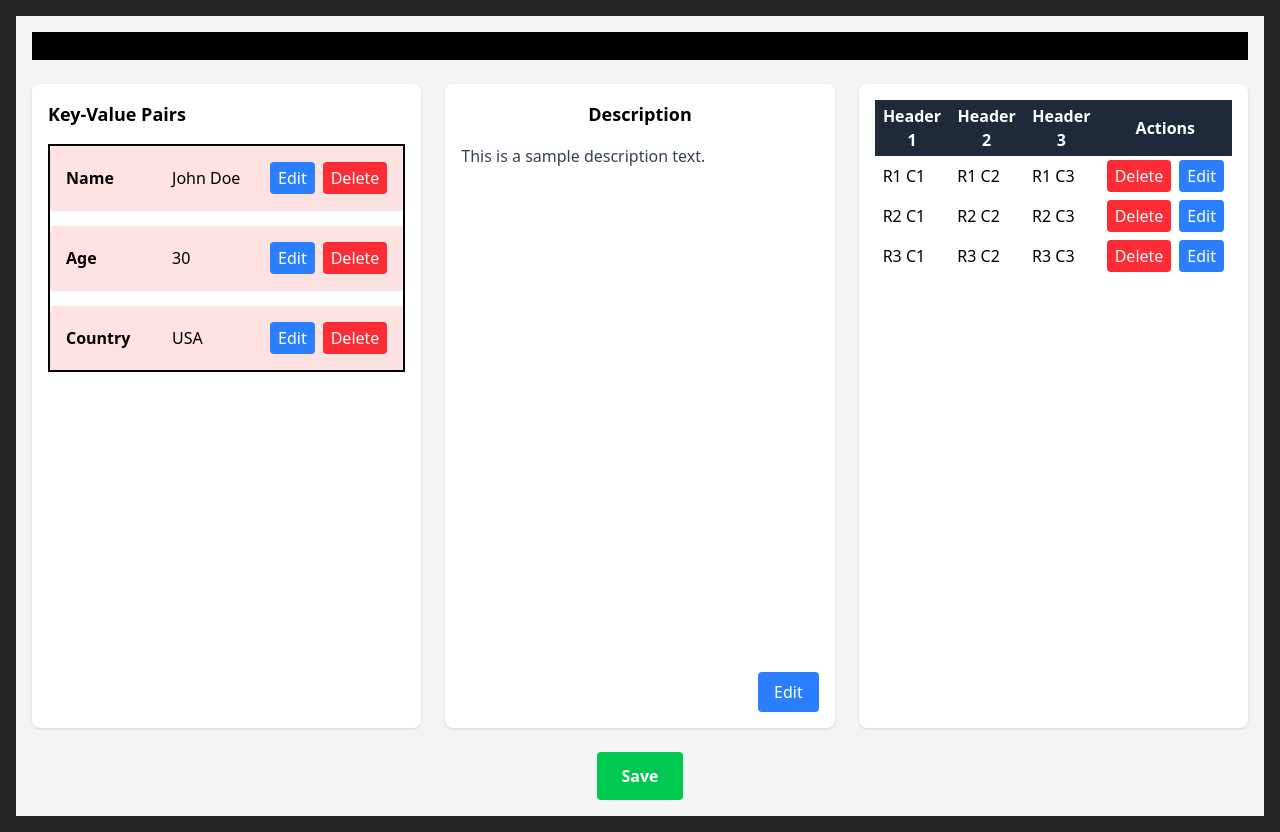
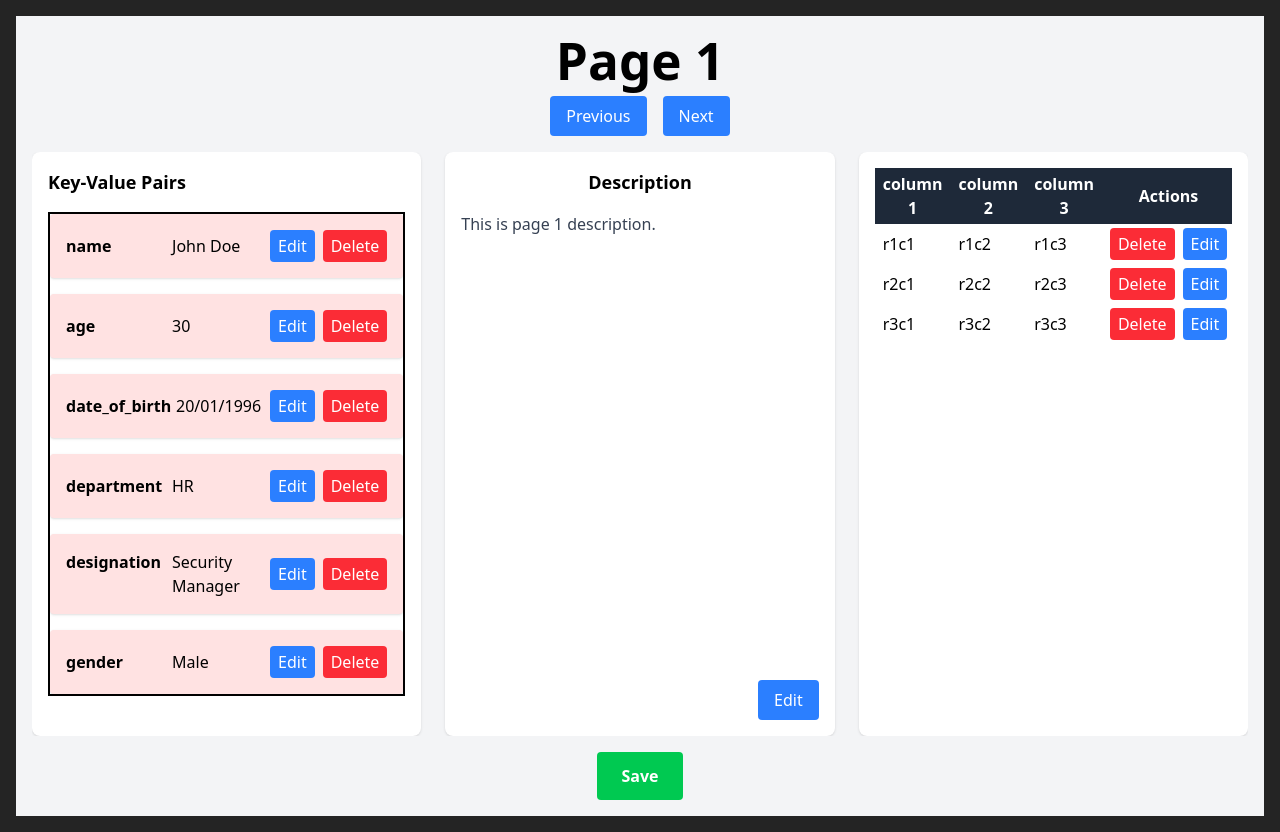
Before and after one commit to Pawan-20/React-refresher, a React (Vite) app: page /data-verification in a window 1280 px wide. Built offline with nearby package versions, Linux system fonts and the light colour scheme; data requests are answered from the project's data file.

Commit message:
[feat]: added the data through the api calls

```diff
--- a/db.json
+++ b/db.json
@@ -5,10 +5,16 @@
       "date": "2024-01-01",
       "keyValueData": {
         "name": "John Doe",
-        "age": "30"
+        "age": "30",
+        "date_of_birth": "20/01/1996",
+        "department": "HR",
+        "designation": "Security Manager",
+        "gender": "Male"
       },
       "tableData": [
-        { "column1": "r1c1", "column2": "r1c2", "column3": "r1c3" }
+        { "column1": "r1c1", "column2": "r1c2", "column3": "r1c3" },
+        { "column1": "r2c1", "column2": "r2c2", "column3": "r2c3" },
+        { "column1": "r3c1", "column2": "r3c2", "column3": "r3c3" }
       ],
       "description": "This is page 1 description."
     },
--- a/src/DataVerificationPage.tsx
+++ b/src/DataVerificationPage.tsx
@@ -4,29 +4,14 @@ import { DescriptionCard } from "./components/DescriptionCard";
 import TableComponent from "./components/TableComponent";
 import axios from "axios";
 
+import { PageDataType } from "./types/page";
 // src/types/page.ts
-export interface KeyValueDataType {
-  [key: string]: string;
-}
-
-export interface TableRow {
-  column1: string;
-  column2: string;
-  column3: string;
-}
-
-export interface PageDataType {
-  pageNumber: number;
-  date: string;
-  keyValueData: KeyValueDataType;
-  tableData: TableRow[];
-  description: string;
-}
 
 export const DataVerificationPage = () => {
   const [pageNumber, setPageNumber] = useState(1);
   const [loading, setLoading] = useState(true);
   const [pagesData, setPagesData] = useState<Record<number, PageDataType>>({});
+
   const handleNext = () => {
     setPageNumber((prev) => prev + 1);
   };
@@ -58,17 +43,17 @@ export const DataVerificationPage = () => {
 
     fetchPages();
   }, []);
+  const currentPageData = pagesData[pageNumber];
+  if (loading) return <p className="text-center mt-10">Loading...</p>;
+  if (!currentPageData)
+    return <p className="text-center mt-10">No data for this page.</p>;
 
   return (
-    <div className="h-screen flex flex-col p-4 bg-gray-100">
-      {/* Top Section */}
-      <div className="text-center mb-6 border-2 bg-black">
-        {!loading ? (
-          <div>Loading</div>
-        ) : (
-          <>
+    <div className="h-screen flex flex-col p-4 bg-gray-100 ">
+      {/* Header */}
+      <div className="text-center mb-4">
         <h1 className="text-2xl font-bold">Page {pageNumber}</h1>
-            <div className="mt-4 flex justify-center gap-4">
+        <div className="mt-2 flex justify-center gap-4">
           <button
             onClick={handlePrev}
             className="px-4 py-2 bg-blue-500 text-white rounded hover:bg-blue-600"
@@ -82,30 +67,28 @@ export const DataVerificationPage = () => {
             Next
           </button>
         </div>
-          </>
-        )}
       </div>
 
-      {/* Middle Section */}
-      <div className="flex flex-1 gap-6">
-        {/* Left Column */}
-        <div className="flex-1 bg-white rounded-lg shadow p-4 overflow-auto">
-          <KeyValueComponent />
+      {/* Middle Section - Takes remaining height */}
+      <div className="flex flex-1 gap-6 overflow-hidden">
+        {/* Each Column is scrollable inside */}
+        <div className="flex-1 bg-white rounded-lg shadow p-4 overflow-y-auto">
+          <KeyValueComponent keyValueData={currentPageData.keyValueData} />
         </div>
 
-        {/* Middle Column */}
-        <div className="flex-1 bg-white rounded-lg shadow p-4 overflow-auto">
-          <DescriptionCard />
+        <div className="flex-1 bg-white rounded-lg shadow p-4 overflow-y-auto">
+          <DescriptionCard
+            currentPageDescription={currentPageData.description}
+          />
         </div>
 
-        {/* Right Column */}
-        <div className="flex-1 bg-white rounded-lg shadow p-4 overflow-auto">
-          <TableComponent />
+        <div className="flex-1 bg-white rounded-lg shadow p-4 overflow-y-auto">
+          <TableComponent tableData={currentPageData.tableData} />
         </div>
       </div>
 
       {/* Footer */}
-      <div className="text-center mt-6">
+      <div className="text-center mt-4">
         <button
           onClick={handleSave}
           className="px-6 py-3 bg-green-500 text-white font-semibold rounded hover:bg-green-600"
--- a/src/components/DescriptionCard.tsx
+++ b/src/components/DescriptionCard.tsx
@@ -1,10 +1,13 @@
 import { useState } from "react";
 
-export const DescriptionCard = () => {
+type DescriptionCardType = {
+  currentPageDescription: string;
+};
+export const DescriptionCard = ({
+  currentPageDescription,
+}: DescriptionCardType) => {
   const [isEditing, setIsEditing] = useState(false);
-  const [description, setDescription] = useState(
-    "This is a sample description text."
-  );
+  const [description, setDescription] = useState(currentPageDescription);
 
   const handleEditClick = () => {
     setIsEditing(true);
--- a/src/components/KeyValueComponent.tsx
+++ b/src/components/KeyValueComponent.tsx
@@ -5,13 +5,19 @@ type KeyValue = {
   key: string;
   value: string;
 };
+type KeyValueProps = {
+  keyValueData: Record<string, string>;
+};
 
-export const KeyValueComponent = () => {
-  const [keyValueList, setKeyValueList] = useState<KeyValue[]>([
-    { id: 1, key: "Name", value: "John Doe" },
-    { id: 2, key: "Age", value: "30" },
-    { id: 3, key: "Country", value: "USA" },
-  ]);
+export const KeyValueComponent = ({ keyValueData }: KeyValueProps) => {
+  const initialList = Object.entries(keyValueData).map(
+    ([key, value], index) => ({
+      id: index + 1,
+      key,
+      value,
+    })
+  );
+  const [keyValueList, setKeyValueList] = useState<KeyValue[]>(initialList);
 
   const [editingId, setEditingId] = useState<number | null>(null);
   const [editedKey, setEditedKey] = useState("");
@@ -40,7 +46,7 @@ export const KeyValueComponent = () => {
     <div>
       <h2 className="text-lg font-semibold mb-4">Key-Value Pairs</h2>
 
-      <div className="flex flex-col gap-4 border-2">
+      <div className="flex-1 overflow-auto flex flex-col gap-4 border-2 ">
         {keyValueList.map((item) => (
           <div
             key={item.id}
--- a/src/components/TableComponent.tsx
+++ b/src/components/TableComponent.tsx
@@ -2,39 +2,25 @@ import { useState } from "react";
 
 type TableRow = {
   id: number;
-  header1: string;
-  header2: string;
-  header3: string;
+  column1: string;
+  column2: string;
+  column3: string;
 };
 
 type EditableColumn = Exclude<keyof TableRow, "id">;
-
-const TableComponent = () => {
-  const [tableData, setTableData] = useState<TableRow[]>([
-    {
-      id: 1,
-      header1: "R1 C1",
-      header2: "R1 C2",
-      header3: "R1 C3",
-    },
-    {
-      id: 2,
-      header1: "R2 C1",
-      header2: "R2 C2",
-      header3: "R2 C3",
-    },
-    {
-      id: 3,
-      header1: "R3 C1",
-      header2: "R3 C2",
-      header3: "R3 C3",
-    },
-  ]);
+type TableProps = {
+  tableData: { column1: string; column2: string; column3: string }[];
+};
+const TableComponent = ({ tableData }: TableProps) => {
+  const initialData = tableData.map((data, id) => {
+    return { ...data, id: id + 1 };
+  });
+  const [tableState, setTableState] = useState<TableRow[]>(initialData);
 
   const [editMode, setEditMode] = useState<number | null>(null); // Track which row is being edited
 
   const handleDeleteClick = (id: number) => {
-    setTableData((prev) => prev.filter((row) => row.id !== id));
+    setTableState((prev) => prev.filter((row) => row.id !== id));
   };
 
   const handleEditClick = (
@@ -42,12 +28,12 @@ const TableComponent = () => {
     column: EditableColumn,
     value: string
   ) => {
-    const newData = [...tableData];
+    const newData = [...tableState];
     const row = newData.find((item) => item.id === id);
     if (row) {
       row[column] = value;
     }
-    setTableData(newData);
+    setTableState(newData);
   };
 
   const toggleEditMode = (id: number) => {
@@ -63,52 +49,52 @@ const TableComponent = () => {
       <table className="table-auto w-full">
         <thead className="sticky top-0 bg-gray-800 text-white">
           <tr>
-            <th className="px-2 py-1">Header 1</th>
-            <th className="px-2 py-1">Header 2</th>
-            <th className="px-2 py-1">Header 3</th>
+            <th className="px-2 py-1">column 1</th>
+            <th className="px-2 py-1">column 2</th>
+            <th className="px-2 py-1">column 3</th>
             <th className="px-2 py-1">Actions</th>
           </tr>
         </thead>
         <tbody>
-          {tableData.map((row) => (
+          {tableState.map((row) => (
             <tr key={row.id}>
               <td className="px-2 py-1">
                 {editMode === row.id ? (
                   <input
-                    value={row.header1}
+                    value={row.column1}
                     onChange={(e) =>
-                      handleEditClick(row.id, "header1", e.target.value)
+                      handleEditClick(row.id, "column1", e.target.value)
                     }
                     className="border p-1 rounded w-24"
                   />
                 ) : (
-                  row.header1
+                  row.column1
                 )}
               </td>
               <td className="px-2 py-1">
                 {editMode === row.id ? (
                   <input
-                    value={row.header2}
+                    value={row.column2}
                     onChange={(e) =>
-                      handleEditClick(row.id, "header2", e.target.value)
+                      handleEditClick(row.id, "column2", e.target.value)
                     }
                     className="border p-1 rounded w-24"
                   />
                 ) : (
-                  row.header2
+                  row.column2
                 )}
               </td>
               <td className="px-2 py-1">
                 {editMode === row.id ? (
                   <input
-                    value={row.header3}
+                    value={row.column3}
                     onChange={(e) =>
-                      handleEditClick(row.id, "header3", e.target.value)
+                      handleEditClick(row.id, "column3", e.target.value)
                     }
                     className="border p-1 rounded w-24"
                   />
                 ) : (
-                  row.header3
+                  row.column3
                 )}
               </td>
               <td className="px-2 py-1 flex gap-2">
--- /dev/null
+++ b/src/types/page.ts
@@ -0,0 +1,17 @@
+export interface KeyValueDataType {
+  [key: string]: string;
+}
+
+export interface TableRow {
+  column1: string;
+  column2: string;
+  column3: string;
+}
+
+export interface PageDataType {
+  pageNumber: number;
+  date: string;
+  keyValueData: KeyValueDataType;
+  tableData: TableRow[];
+  description: string;
+}
```
Lines whose indentation alone changed are shown as unchanged.
